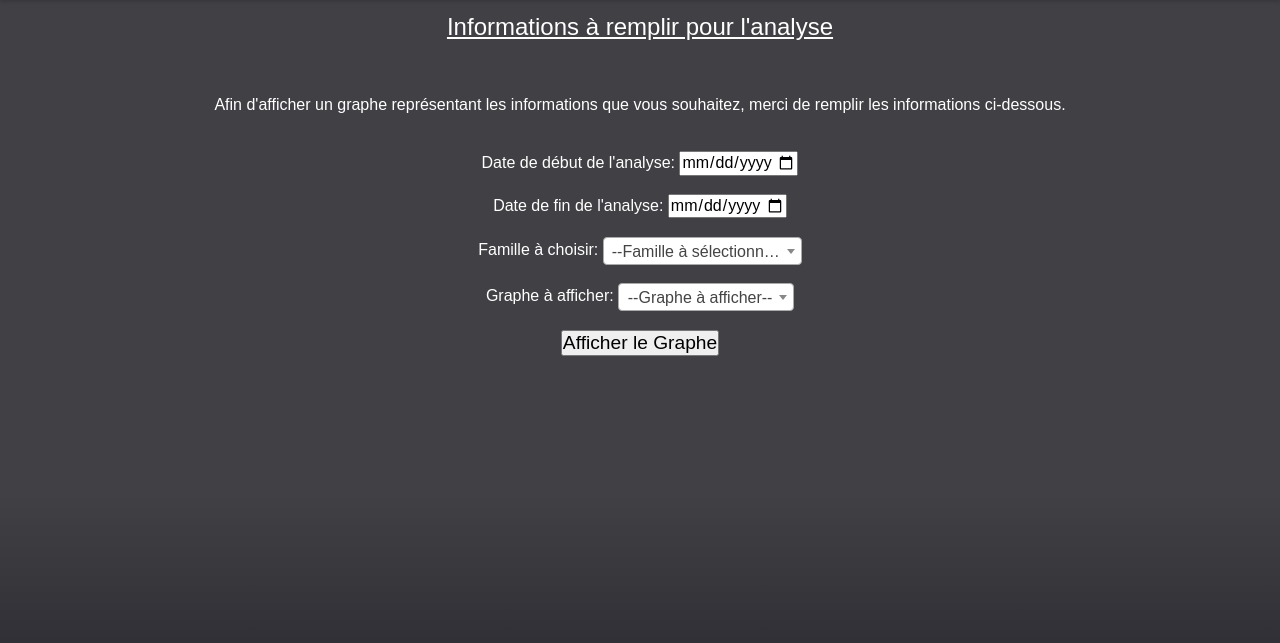
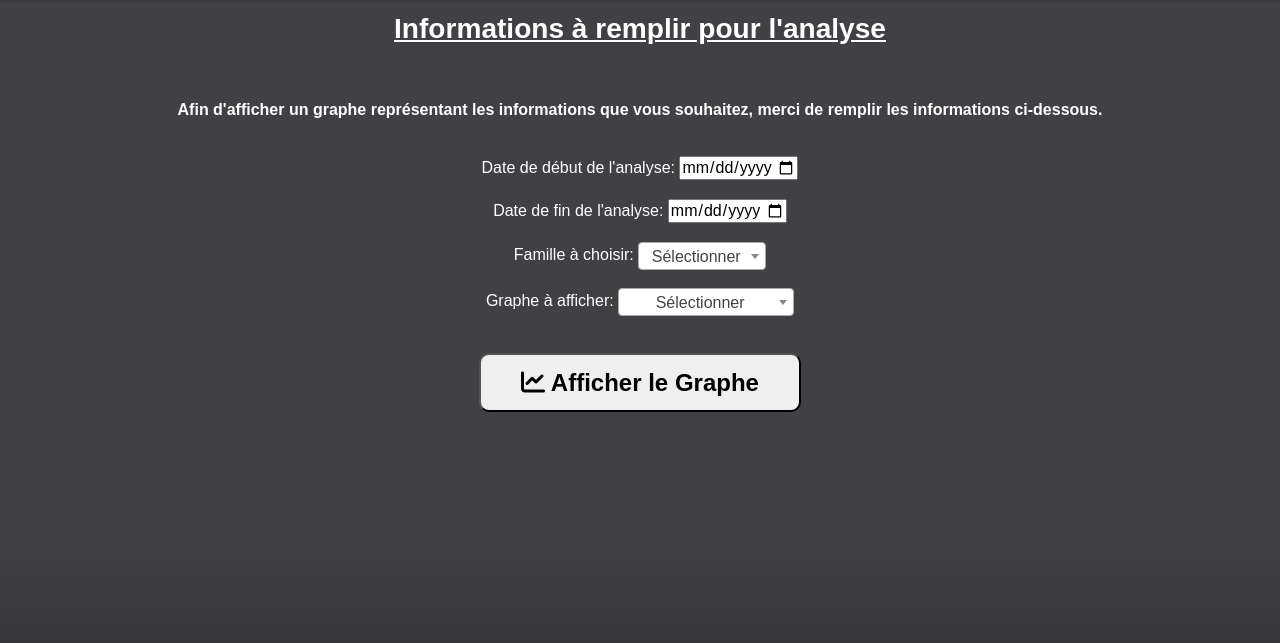
Before and after one commit to GaecKo/P2_Vincent_9, a Flask app: page /analytics in a window 1280 px wide. Shown: the part 97-740 px from the top of the page. Run offline with Flask 2, Linux system fonts and the light colour scheme; some libraries are stand-ins or nearby versions.

Commit message:
Modifications Analytics

```diff
--- a/flaskr/static/style.css
+++ b/flaskr/static/style.css
@@ -116,7 +116,7 @@ a:hover
     font-size: x-large;
 }
 
-.para_analyse {
+h4 .para_analyse {
     text-align: center;
     font-size: medium;
 }
@@ -329,26 +329,30 @@ nav ul .deroulant a
     padding: 10%;
 }
 
-#show_graph {
-    font-size: 120%;
-    transition: all .3s;
+.show_graph{
+    padding: 14px 40px;
+    border-radius: 10px;
+    transition: all .4s;
 }
 
-#show_graph:hover {
-    font-size: 125%;
+.show_graph:hover {
+    font-size: 15px;
     color: white;
     background-color: #008109;
     border-radius: 10px;
     cursor: pointer;
-    transition: all .5s;
+
+    transition: all .7s;
 }
 
 #select2-familles-results {
     color: black;
     cursor: pointer;
+    text-align: center;
 }
 
 #select2-graphe-results {
     cursor: pointer;
     color: black;
+    text-align: center;
 }
--- a/flaskr/templates/analytics.html
+++ b/flaskr/templates/analytics.html
@@ -7,12 +7,16 @@ La ferme des 3 chênes: Analytics
 {% block content %}
 
     <div class="titre_analyse">
-        Informations à remplir pour l'analyse
+        <h3><strong>Informations à remplir pour l'analyse</strong></h3>
+
     </div>
     <br><br><br>
-    <p class="para_analyse">
+    <h4>
+        <p class="para_analyse">
         Afin d'afficher un graphe représentant les informations que vous souhaitez, merci de remplir les informations ci-dessous.
-    </p>
+        </p>
+    </h4>
+
 
     <br><br>
     <form action="{{ url_for('graph') }}" method="POST" class="form">
@@ -27,8 +31,8 @@ La ferme des 3 chênes: Analytics
         <br>
         <p>
         <label for="familles">Famille à choisir: </label>
-        <select name="familles" class="select2" id="familles">
-            <option value="">--Famille à sélectionner--</option>
+        <select name="familles" class="select2" id="familles" style="width: 10%;">
+            <option value="">Sélectionner</option>
             <option value=Margueritte>Margueritte</option>
             <option value=Jonquille>Jonquille</option>
             <option value=Lila>Lila</option>
@@ -199,15 +203,18 @@ La ferme des 3 chênes: Analytics
         <br>
         <p>
         <label for="graphe">Graphe à afficher: </label>
-        <select name="graphe" class="select2" id="graphe">
-            <option value="">--Graphe à afficher--</option>
+        <select name="graphe" class="select2" id="graphe" required>
+            <option value="">Sélectionner</option>
             <option value="moon">Pleine Lune</option>
             <option value="naissance">Vêlages</option>
             <option value="races">Distribution des races</option>
         </select>
         </p>
-        <br>
-        <input type="submit" value="Afficher le Graphe" id="show_graph" title="Afficher le Graphe"/>
+        <br> <br>
+        <button type="submit" class="show_graph" title="Afficher le Graphe">
+            <h2><i class="fas fa-chart-line"></i>
+            Afficher le Graphe</h2>
+        </button>
     </form>
 
 {% endblock %}
```
